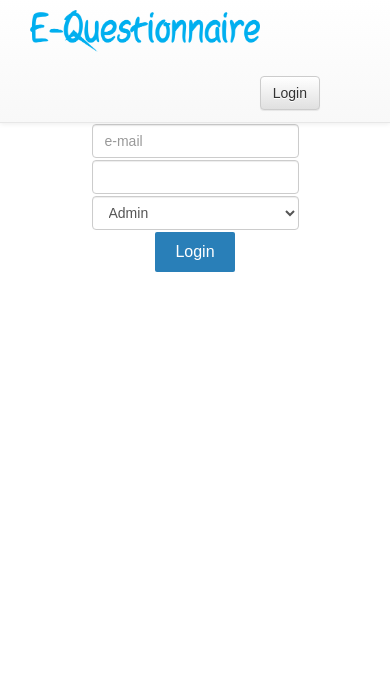
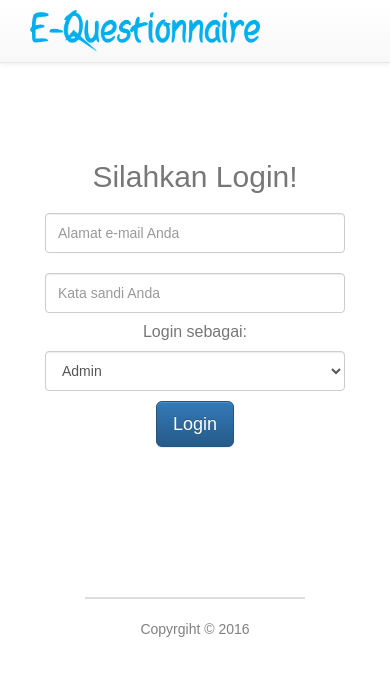
Before and after one commit to Handiswan/kuesionerku, a PHP site: page /coba/login.php in a window 390 px wide. Shown: the top 696 px of the page. Run offline with PHP 8.4, Linux system fonts and the light colour scheme; data that the repository does not hold is empty.

Commit message:
tampilan telah di perbaharui dengan bootstrap, login dan index

```diff
--- a/footer.php
+++ b/footer.php
@@ -1,9 +1,14 @@
-    <footer style="width:100%; height:5%; background-color:; z-index:999999">
-      <div><span>Copyrgiht &copy; 2016 </span></div>
-    </footer>
+    <div class="row" style="margin:0">
+      <div class="col-md-12" style="margin-top:50px;padding:100px;height:100px;text-align:center">
+        <footer class="row">
+          <div><span>Copyrgiht &copy; 2016 </span></div>
+        </footer>
+      </div>
+    </div>
   </body>
 </html>
 <?php
-  echo "<pre>";                                                                                                                                    //print_r($_SESSION);
-echo "</pre>";
+// echo $_SERVER['SCRIPT_FILENAME'];
+//  echo "<pre>";                                                                                                                                    //print_r($_SESSION);
+// echo "</pre>";
 ?>
--- a/header.php
+++ b/header.php
@@ -1,6 +1,6 @@
 <html>
     <head>
-	  <title>Kuesioner</title>
+      <title>Kuesioner</title>
       <link rel="stylesheet" type="text/css" href="lib/style.css">
       <link rel="stylesheet" type="text/css" href="lib/css/bootstrap.css">
       <link rel="stylesheet" type="text/css" href="lib/css/bootstrap-theme.css">
@@ -9,6 +9,8 @@
     <body>
       <div class="navbar navbar-default navbar-fixed-top">
 	<a href="index.php"> <img src="lib/img/logo.png" style="padding: 10px; width:250px; margin-left:20px"> </a>
+        <?php if (basename($_SERVER['SCRIPT_FILENAME']) !=  'login.php') { ?>
 	<a href="login.php" class="menu"> <button type="button" class="btn btn-default navbar-btn" style="margin-top:-6px">Login</button></a>
+        <?php } ?>
       </div>
       <div class="backheader"></div><!--end class header--> <!--end class header-->
--- a/lib/style.css
+++ b/lib/style.css
@@ -134,6 +134,18 @@
 	border:1px solid #297FB8;
 }
 
+.form-signin input[type=text], .form-signin input[type=password], .form-signin select {
+margin: 10px;
+height: 40px;
+width: 300px;
+}
+
+footer {
+color: gray;
+border-top: solid 2px #ddd;
+padding: 20px;
+}
+
 .tombol {
 	color: #FFFFFF;
 	background-color:#297FB8;
--- a/login.php
+++ b/login.php
@@ -1,4 +1,3 @@
-<body bgcolor="CDE6F7">
 <?php
 include "header.php";
 include "login_validate.php";
@@ -6,24 +5,26 @@
 ?>
 <center>
 	<form action="" method="POST">
-	<div class="form-signin">
+	<div class="form-signin text-muted" style="margin-top: 100px">
 	<h2 class="form-signin-heading"> Silahkan Login!</h2>
 	<table border="0px" height="150px">
 	  <tr>
-			<td> <input class="form-control" type="text" name="email" placeholder="e-mail" ></td>
+            <td> <input class="form-control" type="text" name="email" placeholder="Alamat e-mail Anda" ></td>
 	  </tr>
 	  <tr>
-			<td><input class="form-control" type="password" name="password"></td>
+	    <td><input placeholder="Kata sandi Anda" class="form-control" type="password" name="password"></td>
 	  </tr>
+          <tr><td class="text-center text-muted">Login sebagai:</td></tr>
 	  <tr>
 	    <td> <select class="form-control" name="loginas"> <option>Admin</option> <option> Peneliti </option></select></td>
 	  </tr>
 	  <tr>
-			<td colspan="3"><center><input type="submit" value="Login" class="tombol" name="login_btn" > </center></td>
+	    <td colspan="3"><center><input type="submit" value="Login" class="btn btn-lg btn-primary" name="login_btn" > </center></td>
 	  </tr>
 	</table>
 	</div>
 	</form>
 </body>
 <?php
+include "footer.php";
 ?>
--- a/login_validate.php
+++ b/login_validate.php
@@ -6,7 +6,9 @@
 $emailError ="";
 $passError ="";
 $errors = 0;
-$as=$_POST["loginas"];
+if(isset($_POST['login_btn'])) {
+    $as=$_POST["loginas"];
+}
 if(isset($_POST['login_btn'])) { // Checking null values in message.
 	$email = $_POST["email"]; // Sender Name
 	$pass = $_POST["password"]; // Sender's email ID
```
Also changed, not shown: index.php (+18 -19 lines). Lines whose indentation alone changed are shown as unchanged.
